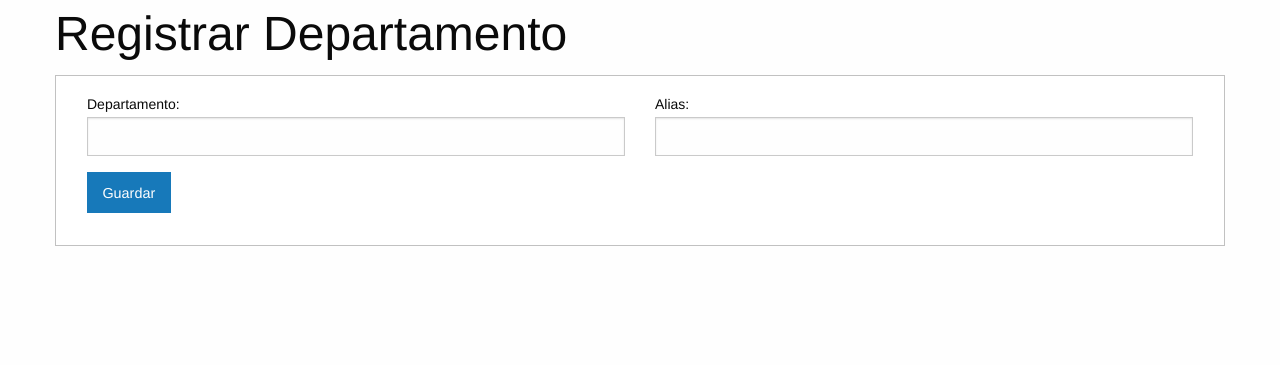
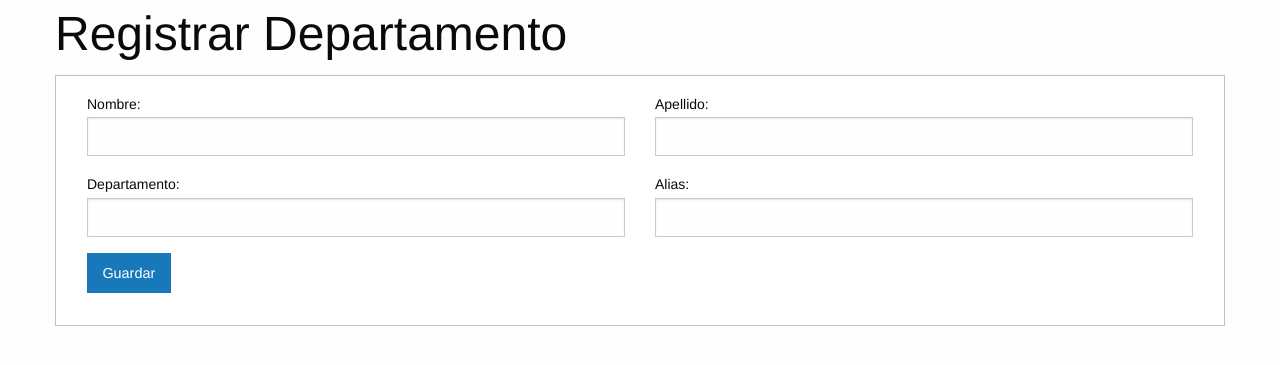
Before and after one commit to jgregoza/project01, a Django app: page /nuevo_departamento/ in a window 1280 px wide. Shown: the part 55-420 px from the top of the page. Run offline with Django 4.2, Linux system fonts and the light colour scheme; some libraries are stand-ins or nearby versions.

Commit message:
Add departamento

```diff
--- a/applications/departamento/views.py
+++ b/applications/departamento/views.py
@@ -1,6 +1,7 @@
+from django.shortcuts import render
+from django.urls import reverse_lazy
 from django.views.generic import ListView
 from django.views.generic.edit import FormView
-from django.urls import reverse_lazy
 
 from applications.persona.models import Empleado
 from .models import Departamento
@@ -18,22 +19,21 @@ class DepartamentoListView(ListView):
 class NewDepartmentoView(FormView):
     template_name = 'departamento/nuevo_departamento.html'
     form_class = NewDepartmentForm
-    success_url = '/'
+    success_url = reverse_lazy("departamento_app:lista_departamento")
 
     def form_valid(self, form):
-
         depa = Departamento(
-            name = form.cleaned_data['name'],
-            short_name = form.cleaned_data['short_name']
+            name = form.cleaned_data['departamento'],
+            short_name = form.cleaned_data['shortname']
         )
         depa.save()
 
-        # nombre = form.cleaned_data['nombre']    #recuperando los datos desde el form
-        # apellido = form.cleaned_data['apellidos']
-        # Empleado.objects.create(
-        #     first_name=nombre,
-        #     last_name=apellido,
-        #     job='1',
-        #     departamento=depa,
-        # )
+        nombre = form.cleaned_data['nombre']    #recuperando los datos desde el form
+        apellidos = form.cleaned_data['apellidos']
+        Empleado.objects.create(
+            first_name=nombre,
+            last_name=apellidos,
+            job='1',
+            departamento=depa,
+        )
         return super(NewDepartmentoView, self).form_valid(form)
--- a/templates/departamento/nuevo_departamento.html
+++ b/templates/departamento/nuevo_departamento.html
@@ -13,24 +13,24 @@ Registrar departamentos
     <div class="grid-x">
         <h1 class="cell">Registrar Departamento</h1>
         <form class="cell callout grid-x grid-margin-x" method="POST">{% csrf_token %}
-            <!-- <div class="medium-6 cell">
-                <label>Nombres:
+            <div class="medium-6 cell">
+                <label>Nombre:
                     {{ form.nombre }}
                 </label>
             </div>
             <div class="medium-6 cell">
-                <label>Apellidos:
+                <label>Apellido:
                     {{ form.apellidos }}
                 </label>
-            </div> -->
+            </div>
             <div class="medium-6 cell">
                 <label>Departamento:
-                    {{ form.nombre }}
+                    {{ form.departamento }}
                 </label>
             </div>
             <div class="medium-6 cell">
                 <label>Alias:
-                    {{ form.nombre }}
+                    {{ form.shortname }}
                 </label>
             </div>
             <div class="medium-12 cell">
```
